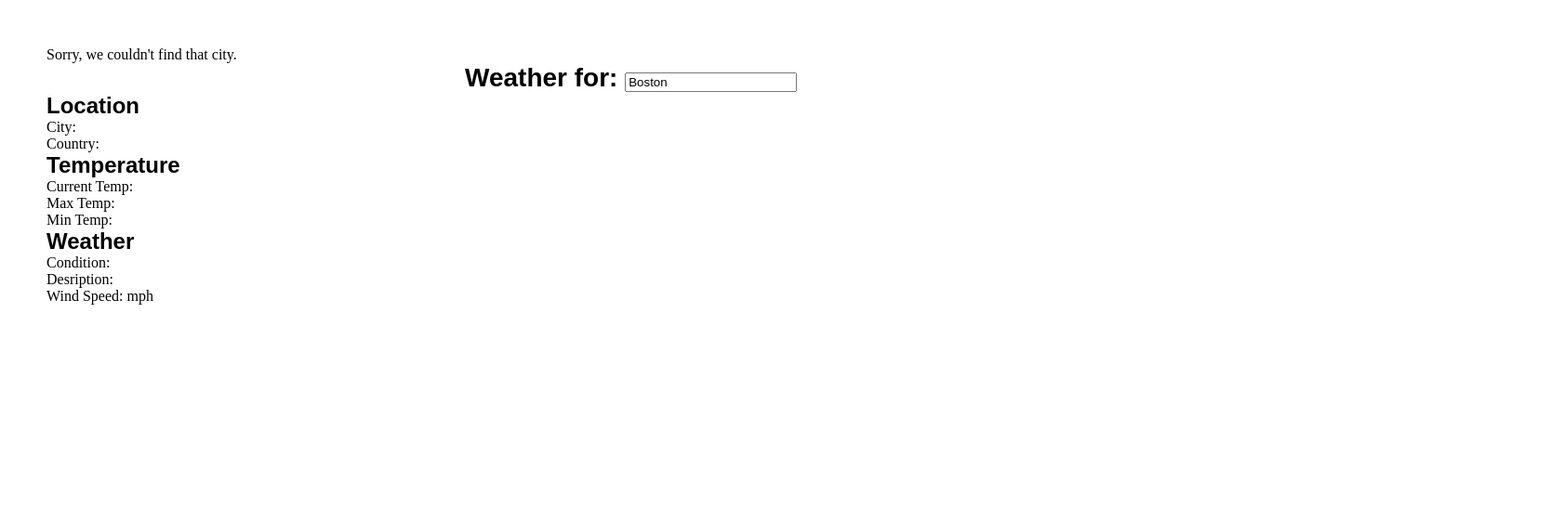
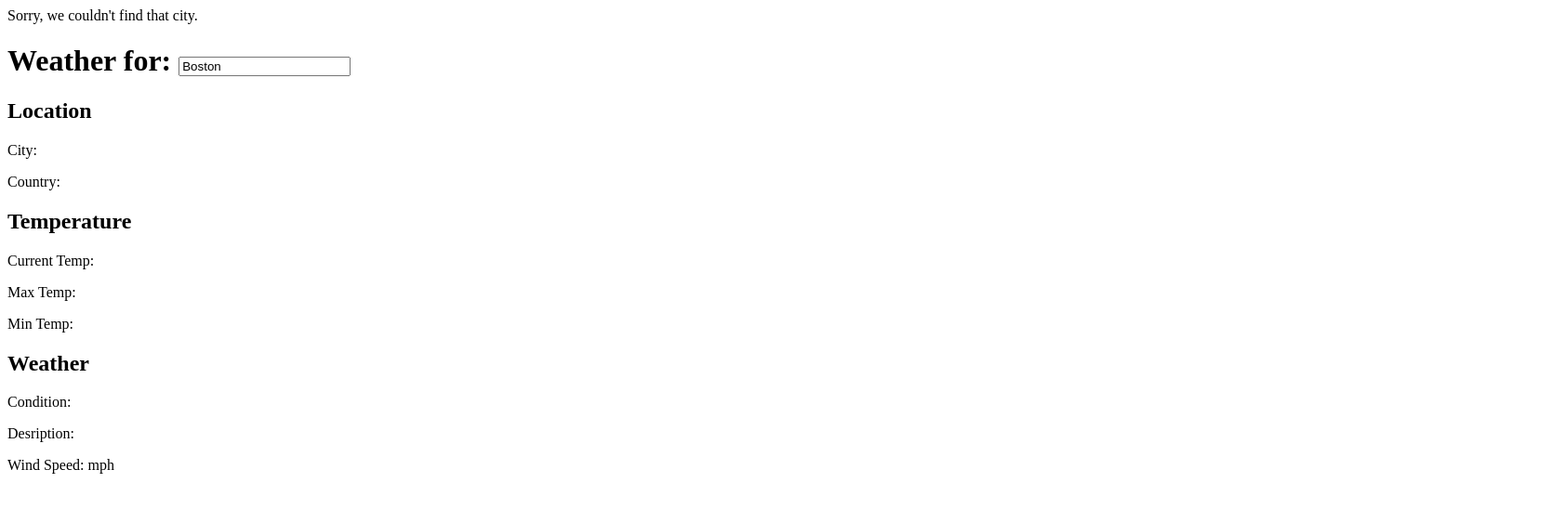
Before and after one commit to qmei1123/weather, a plain HTML site: page index.html in a window 1280 px wide. Shown: the whole page at 93% size, 1680 px wide, since content can reach past the window. Drawn offline with Linux system fonts and the light colour scheme; no server answers.

Commit message:
add hide class

```diff
--- a/css/main.css
+++ b/css/main.css
@@ -1,20 +1,3 @@
-body {
-    padding: 50px !important;
+.hide {
+    display: none;
 }
- * {
-    margin: 0;
-}
-.where {
-    width: 100%;
-    padding: 25px;
-
-}
-h1 {
-    font-size: 28px;
-    font-family: 'BenchNine', sans-serif;
-    position: relative;
-    left: calc(50% - 140px);
-}
-h2 {
-    font-family: 'BenchNine', sans-serif;
-}
--- a/javascript/weather.js
+++ b/javascript/weather.js
@@ -49,7 +49,7 @@ async function getWeather (city, key, units = 'imperial') {
     document.body.classList = ''
 
     // Clear Error
-    errorBox.classList.add('dn')
+    errorBox.classList.add('hide')
 
     // Set Location Data
     locationName.innerText = data.name || ''
```
